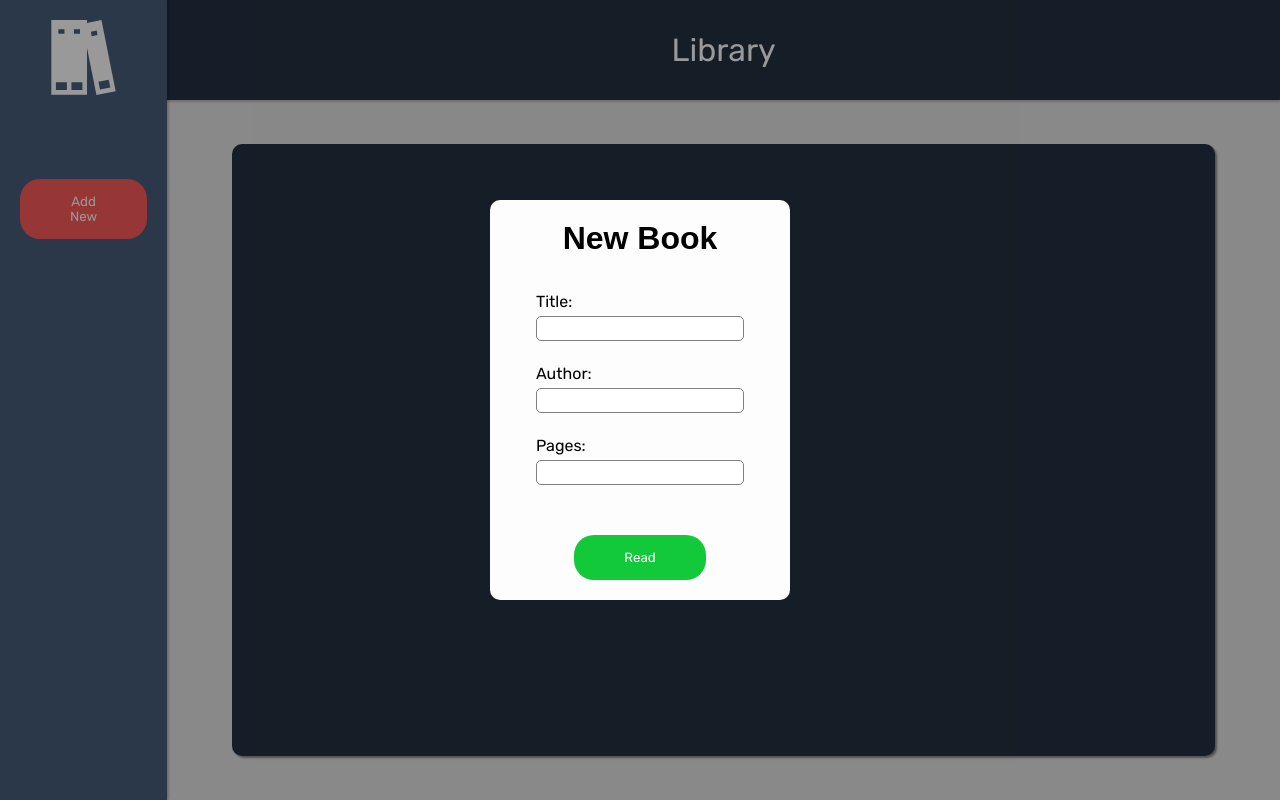
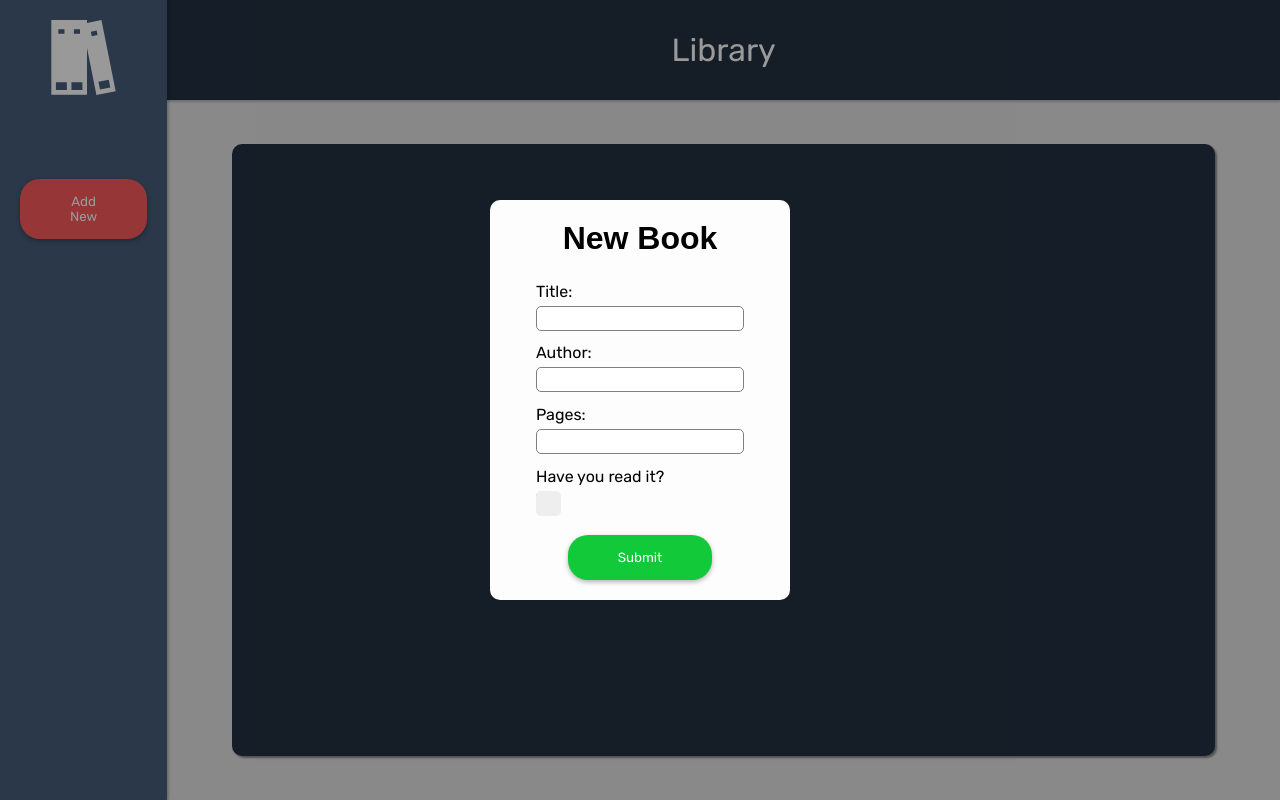
Before and after one commit to amarkos27/library, a website: page index.html in a window 1280 px wide. Both pictures are taken after a click on the button "Add New". Drawn offline with Linux system fonts and the light colour scheme; a web font is replaced by a local one.

Commit message:
Clean up modal creation and add functionality

```diff
--- a/app.js
+++ b/app.js
@@ -1,105 +1,35 @@
 const books = document.querySelector('.books');
-let library = [];
+const library = [];
 const add = document.querySelector('.add');
+const overlay = document.querySelector('.modal-overlay');
+const modal = document.querySelector('.hide-modal');
+const submit = document.querySelector('#sub');
 
-// overlay.addEventListener('click', () => {
-//   overlay.style.zIndex = '0';
-//   overlay.style.opacity = '0';
-//   newBook.classList.remove('modal');
-//   newBook.classList.add('hide-modal');
-// });
-
-const createModal = () => {
-  const body = document.querySelector('body');
-  const libraryNode = document.querySelector('.library');
-
-  const overlay = document.createElement('div');
-  overlay.classList.add('modal-overlay');
-
-  const modal = document.createElement('div');
-  modal.classList.add('modal');
-
-  const createInputs = () => {
-    let inputs = new Array(3);
-
-    for (let i = 0; i < inputs.length; i++) {
-      const input = {};
-      const div = document.createElement('div');
-      const label = document.createElement('label');
-      const field = document.createElement('input');
-
-      if (i < 2) field.setAttribute('type', 'text');
-      else field.setAttribute('type', 'number');
-
-      div.appendChild(label);
-      div.appendChild(field);
-
-      input.div = div;
-      input.label = label;
-      input.field = field;
-
-      inputs[i] = input;
-    }
-
-    inputs[0].label.textContent = 'Title:';
-    inputs[0].label.setAttribute('for', 'title');
-    inputs[0].field.setAttribute('id', 'title');
-
-    inputs[1].label.textContent = 'Author:';
-    inputs[1].label.setAttribute('for', 'author');
-    inputs[1].field.setAttribute('id', 'author');
-
-    inputs[2].label.textContent = 'Pages:';
-    inputs[2].label.setAttribute('for', 'pages');
-    inputs[2].field.setAttribute('id', 'pages');
-
-    return inputs;
-  };
-
-  createInputs();
-
-  const fillModal = () => {
-    const form = document.createElement('form');
-    const header = document.createElement('h1');
-    const inputs = createInputs();
-    const button = document.createElement('button');
-
-    header.textContent = 'New Book';
-    button.textContent = 'Read';
-
-    form.classList.add('new-item');
-    button.classList.add('read', 'btn');
-
-    form.appendChild(header);
-    inputs.forEach((input) => {
-      form.appendChild(input.div);
-    });
-    form.appendChild(button);
-
-    modal.appendChild(form);
-    overlay.appendChild(modal);
-  };
-
-  fillModal();
-  body.insertBefore(overlay, libraryNode);
+const closeModal = (e) => {
+  if (
+    e.target.classList.contains('modal-overlay')
+    || e.target.classList.contains('btn')
+  ) {
+    modal.classList.add('hide-modal');
+    modal.childNodes[1].reset(); // Reset form when modal is closed
+    setTimeout(() => {
+      overlay.classList.remove('show');
+    }, 250);
+  }
 };
 
-const destroyModal = () => document.querySelector('.modal-overlay').remove();
-
-const overlayListener = () => {
-  const overlay = document.querySelector('.modal-overlay');
-  const modal = document.querySelector('.modal');
-
-  overlay.addEventListener('click', () => {
-    modal.classList.remove('modal');
-    modal.classList.add('hide-modal');
-    setTimeout(destroyModal, 200);
-  });
+const openModal = () => {
+  overlay.classList.add('show');
+  modal.classList.remove('hide-modal');
+  modal.classList.add('modal');
 };
 
 add.addEventListener('click', () => {
-  createModal();
-  overlayListener();
+  openModal();
+});
+
+overlay.addEventListener('click', (e) => {
+  closeModal(e);
 });
 
 function Book(title, author, pages, read) {
@@ -145,3 +75,51 @@ Book.prototype.createCard = function () {
     container.appendChild(value);
   });
 };
+
+const checkValid = (...args) => {
+  let valid = true;
+  const inputs = [...args];
+
+  inputs.forEach((input) => {
+    if (!input.checkValidity()) {
+      valid = false;
+    } else {
+      input.classList.remove('invalid');
+    }
+  });
+
+  return valid;
+};
+
+const validateForm = (...args) => {
+  const inputs = [...args];
+  inputs.forEach((input) => {
+    if (!input.checkValidity()) {
+      input.classList.add('invalid');
+      input.reportValidity();
+    }
+  });
+};
+
+const submitBook = (title, author, pages, read) => {
+  const newBook = new Book(title.value, author.value, pages.value, read.checked);
+  newBook.createCard();
+};
+
+submit.addEventListener('click', (e) => {
+  e.preventDefault();
+  e.stopPropagation();
+  const title = document.querySelector('#title');
+  const author = document.querySelector('#author');
+  const pages = document.querySelector('#pages');
+  const read = document.querySelector('#complete');
+
+  const formValid = checkValid(title, author, pages);
+  if (formValid) {
+    closeModal(e);
+    submitBook(title, author, pages, read);
+    modal.childNodes[1].reset();
+  } else {
+    validateForm(title, author, pages);
+  }
+});
--- a/index.html
+++ b/index.html
@@ -9,6 +9,33 @@
     <title>Library</title>
 </head>
 <body>
+    <div class="modal-overlay">
+        <div class="hide-modal">
+            <form class="new-item">
+                <h1>New Book</h1>
+                <div class="input-container">
+                    <label for="title">Title:</label>
+                    <input type="text" name="title" id="title" autocomplete="off" required>
+                </div>
+                <div class="input-container">
+                    <label for="author">Author:</label>
+                    <input type="text" name="author" id="author" autocomplete="off" required>
+                </div>
+                <div class="input-container">
+                    <label for="pages">Pages:</label>
+                    <input type="number" name="pages" id="pages" autocomplete="off" required>
+                </div>
+                <div class="input-container">
+                    <label>Have you read it?</label>
+                    <label class="check-wrapper">
+                        <input type="checkbox" name="complete" id="check-wrapper">
+                        <span class="checkmark"></span>
+                    </label>
+                </div>
+                <button class="read btn" id="sub" type="submit">Submit</button>
+            </form>
+        </div>
+    </div>
     <div class="library">
         <header>
             <h1>Library</h1>
--- a/style.css
+++ b/style.css
@@ -51,12 +51,16 @@ body,
 /* MODAL */
 .modal-overlay{
     position: fixed;
+    left: 0;
+    top: 0;
     height: 100vh;
     width: 100vw;
     background-color: rgba(0, 0, 0, 0.4);
     display: flex;
     justify-content: center;
     align-items: center;
+    opacity: 0;
+    pointer-events: none;
     z-index: 1;
 }
 
@@ -67,6 +71,11 @@ body,
     border-radius: 10px;
     padding: 20px;
     animation: show 0.2s;
+}
+
+.show{
+    opacity: 1;
+    pointer-events: auto;
 }
 
 @keyframes show{
@@ -96,22 +105,29 @@ body,
     }
 }
 
+/* MODAL FORM */
 .new-item{
     display: grid;
     justify-items: center;
     grid-auto-rows: 1fr;
     align-items: start;
     height: 100%;
+    gap: 10px;
 }
 
-.new-item div{
+.new-item .input-container{
     width: 80%;
     display: flex;
     flex-direction: column;
     gap: 5px;
 }
 
-input{
+.new-item label{
+    width: fit-content;
+}
+
+input[type = 'text'],
+input[type = 'number']{
     padding: 5px;
     height: 25px;
     width: 100%;
@@ -121,9 +137,72 @@ input{
     border: 1px solid gray;
 }
 
-input:focus{
+.invalid:invalid,
+.invalid:invalid{
+    border-color: red;
+}
+
+input[type = 'text']:focus,
+#pages:focus{
     border-color: blue;
     box-shadow: inset 0 0 5px rgba(0, 0, 0, 0.3);
+}
+
+/* CHECKMARK */
+.check-wrapper{
+    position: relative;
+    cursor: pointer;
+    display: block;
+    width: fit-content;
+}
+
+#complete{
+    width: fit-content;
+    position: absolute;
+    opacity: 0;
+    cursor: pointer;
+    height: 0;
+    width: 0;
+}
+
+.checkmark{
+    position: absolute;
+    top: 0;
+    left: 0;
+    height: 25px;
+    width: 25px;
+    background-color: #eee;
+    border-radius: 5px;
+}
+
+.check-wrapper:hover .checkmark{
+    background-color: #ccc;
+}
+
+.check-wrapper input:checked ~ .checkmark{
+    background-color: #f95959;
+}
+
+.checkmark::after{
+    content: "";
+    position: absolute;
+    display: none;
+}
+
+.check-wrapper input:checked ~ .checkmark::after{
+    display: block;
+}
+
+.checkmark::after{
+    left: 9px;
+    top: 5px;
+    width: 5px;
+    height: 10px;
+    border: solid white;
+    border-width: 0 3px 3px 0;
+    -webkit-transform: rotate(45deg);
+    -ms-transform: rotate(45deg);
+    transform: rotate(45deg);
 }
 
 /* LAYOUT STRUCTURE */
@@ -171,11 +250,8 @@ header h1{
     border-radius: 20px;
     cursor: pointer;
     color: var(--text-color);
+    box-shadow: 0 2px 5px rgba(0, 0, 0, 0.3);
     transition: 0.15s;
-}
-
-.btn:hover{
-    box-shadow: 0 0 5px 1px var(--text-color);
 }
 
 .btn:active{
```
Also changed, not shown: package.json (added, +26 -0 lines), .eslintrc.json (added), 1 other file.
